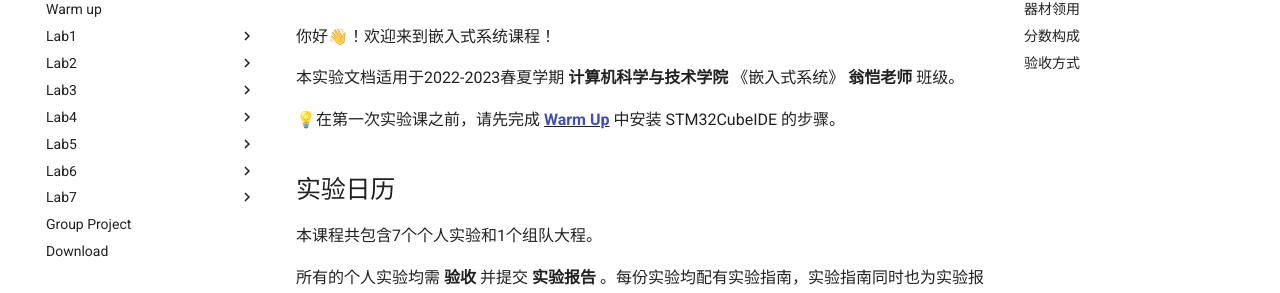
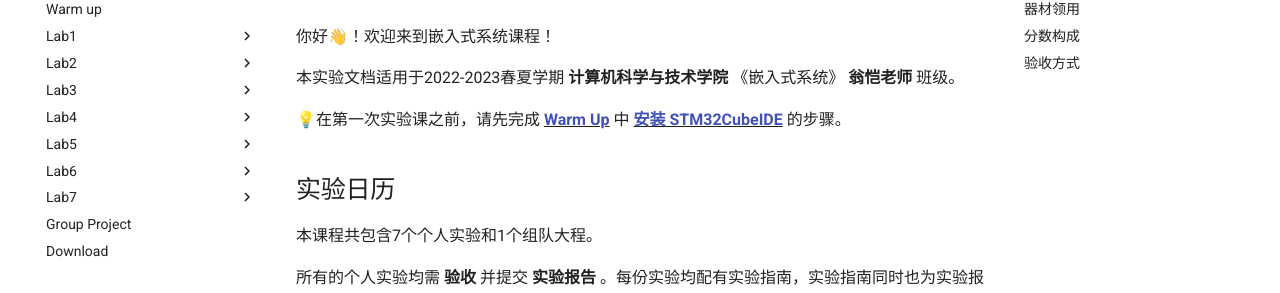
Before and after one commit to zjuerDFL/2023_EBD, an MkDocs documentation site: the page built from docs/docs/index.md, in a window 1280 px wide and 900 px high. Shown: the part 156-449 px from the top of the window. Built offline with MkDocs 1.6.1 and Material for MkDocs 9.7.7, drawn with Linux system fonts in a browser that asks for light colours; comment, search, counter and statistics services are not loaded.

```diff
--- a/docs/docs/index.md
+++ b/docs/docs/index.md
@@ -4,7 +4,7 @@
 
 本实验文档适用于2022-2023春夏学期 **计算机科学与技术学院** 《嵌入式系统》 **翁恺老师** 班级。
 
-💡在第一次实验课之前，请先完成 **<u>[Warm Up](warm_up.md)</u>** 中安装 STM32CubeIDE 的步骤。
+💡在第一次实验课之前，请先完成 **<u>[Warm Up](warm_up.md)</u>** 中 **<u>[安装 STM32CubeIDE](warm_up.md#1-stm32cubeide-安装)</u>** 的步骤。
 
 ## 实验日历
 
```
